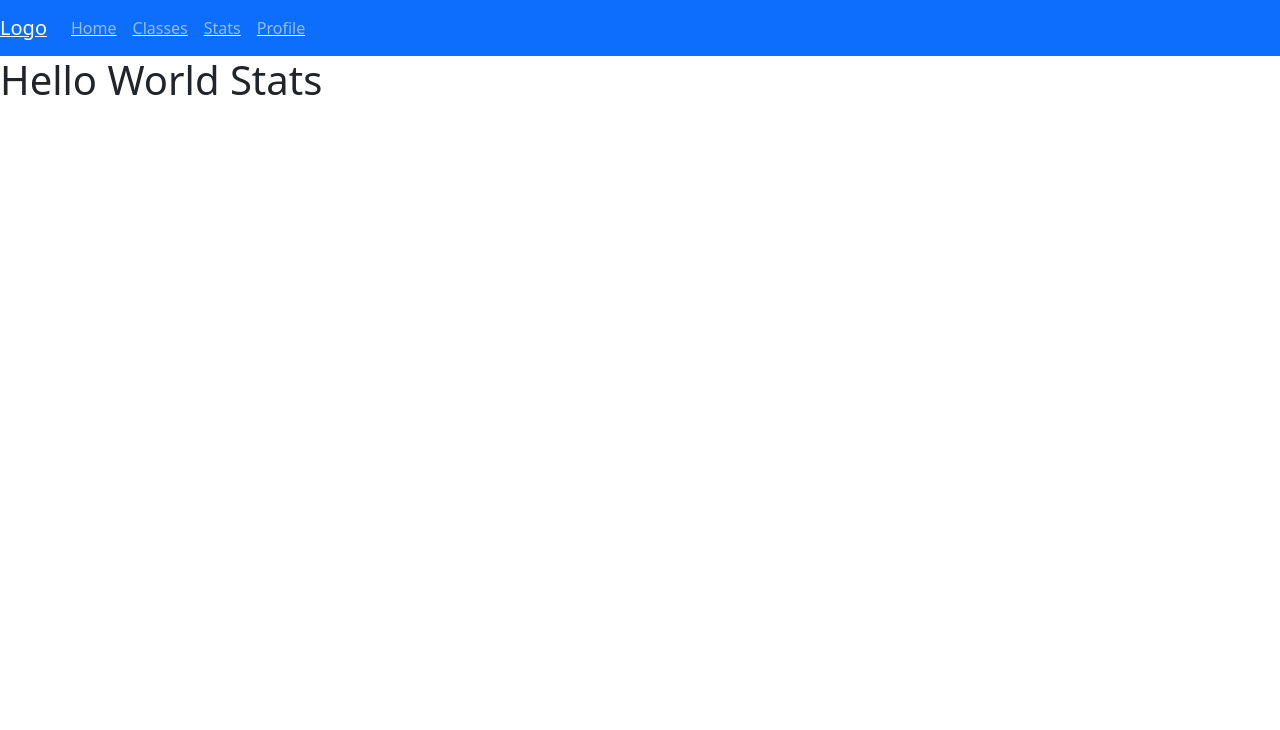
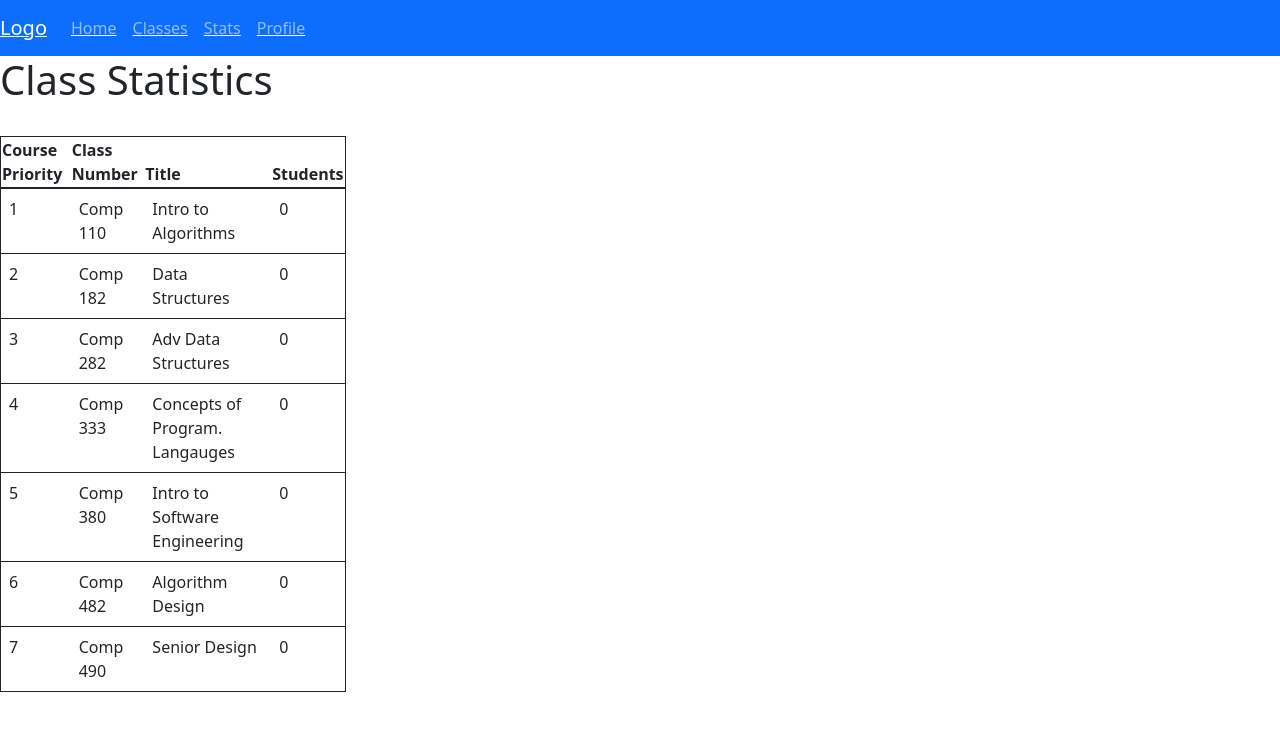
Before and after one commit to heymaster422/comp583waitlistify, a React (Create React App) app: page /Stats in a window 1280 px wide. Shown: the top 730 px of the page. Built offline with nearby package versions, Linux system fonts and the light colour scheme; no server answers.

Commit message:
Add files via upload

```diff
--- a/src/components/Pages/Classes.jsx
+++ b/src/components/Pages/Classes.jsx
@@ -1,5 +1,5 @@
-import React, {useState, Component} from 'react'
-import {Link} from 'react-router-dom';
+import React, { useState, Component } from 'react'
+import { Link } from 'react-router-dom';
 import Nav from "../Nav/Nav";
 import Axios from "axios";
 
@@ -16,6 +16,13 @@ import {
 import { FirebaseError } from 'firebase/app';
 
 
+export var Temp3 = 0;
+export var count182 = 0;
+export var count282 = 0;
+export var count333 = 0;
+export var count380 = 0;
+export var count482 = 0;
+export var count490 = 0;
 
 export default function Classes() {
     //this is the javascript portion
@@ -24,13 +31,20 @@ export default function Classes() {
     const [count2, setCount2] = useState(0);
     const [count3, setCount3] = useState(0);
     //below are variables for classes, storage variable and function to set
-    var [Temp3, setTemp3] = useState(0); //110
-    var [count182, setcount182] = useState(0); //182
-    var [count282, setcount282] = useState(0); //282
-    var [count333, setcount333] = useState(0); //333
-    var [count380, setcount380] = useState(0); //380
-    var [count482, setcount482] = useState(0); //482
-    var [count490, setcount490] = useState(0); //490
+    var setTemp3 = 0;
+    var setcount182 = 0;
+    var setcount282 = 0;
+    var setcount333 = 0;
+    var setcount380 = 0;
+    var setcount482 = 0;
+    var setcount490 = 0;
+    [Temp3, setTemp3] = useState(0); //110
+    [count182, setcount182] = useState(0); //182
+    [count282, setcount282] = useState(0); //282
+    [count333, setcount333] = useState(0); //333
+    [count380, setcount380] = useState(0); //380
+    [count482, setcount482] = useState(0); //482
+    [count490, setcount490] = useState(0); //490
 
     //more firebase stuff
     const firebaseConfig = {
@@ -59,7 +73,7 @@ export default function Classes() {
         .then((snapshot) => {
             let counter = [];
             snapshot.docs.forEach((doc) => {
-        counter.push({ ...doc.data(), id: doc.id})
+                counter.push({ ...doc.data(), id: doc.id })
             })
             //puts data into variables
             Temp3 = counter[0].number;
@@ -88,8 +102,8 @@ export default function Classes() {
     }*/
 
     //below are functions to update the counter
-    function myFunc(x){ //if x is 0, add 1, if 0 subtract
-        if(x == 0){//add
+    function myFunc(x) { //if x is 0, add 1, if 0 subtract
+        if (x == 0) {//add
             Temp3++; //increment variable to increase it
             setTemp3(Temp3) //set the display to new value
             const docRef = doc(db, 'counter', 'count') //grab firestore reference
@@ -98,7 +112,7 @@ export default function Classes() {
                 number: Temp3
             })
         }
-        if(x == 1){//subtract
+        if (x == 1) {//subtract
             Temp3--;
             setTemp3(Temp3)
             const docRef = doc(db, 'counter', 'count')
@@ -110,8 +124,8 @@ export default function Classes() {
 
     }
 
-    function Func182(x){
-        if(x == 0){
+    function Func182(x) {
+        if (x == 0) {
             count182++;
             setcount182(count182)
             const docRef = doc(db, 'counter', 'count182')
@@ -120,7 +134,7 @@ export default function Classes() {
                 number: count182
             })
         }
-        else if(x == 1){
+        else if (x == 1) {
             count182--;
             setcount182(count182)
             const docRef = doc(db, 'counter', 'count182')
@@ -132,8 +146,8 @@ export default function Classes() {
 
     }
 
-    function Func282(x){
-        if(x == 0){
+    function Func282(x) {
+        if (x == 0) {
             count282++;
             setcount282(count282)
             const docRef = doc(db, 'counter', 'count282')
@@ -142,7 +156,7 @@ export default function Classes() {
                 number: count282
             })
         }
-        if(x == 1){
+        if (x == 1) {
             count282--;
             setcount282(count282)
             const docRef = doc(db, 'counter', 'count282')
@@ -154,8 +168,8 @@ export default function Classes() {
 
     }
 
-    function Func333(x){
-        if(x == 0){
+    function Func333(x) {
+        if (x == 0) {
             count333++;
             setcount333(count333)
             const docRef = doc(db, 'counter', 'count333')
@@ -164,7 +178,7 @@ export default function Classes() {
                 number: count333
             })
         }
-        if(x == 1){
+        if (x == 1) {
             count333--;
             setcount333(count333)
             const docRef = doc(db, 'counter', 'count333')
@@ -176,8 +190,8 @@ export default function Classes() {
 
     }
 
-    function Func380(x){
-        if(x == 0){
+    function Func380(x) {
+        if (x == 0) {
             count380++;
             setcount380(count380)
             const docRef = doc(db, 'counter', 'count380')
@@ -186,7 +200,7 @@ export default function Classes() {
                 number: count380
             })
         }
-        if(x == 1){
+        if (x == 1) {
             count380--;
             setcount380(count380)
             const docRef = doc(db, 'counter', 'count380')
@@ -198,8 +212,8 @@ export default function Classes() {
 
     }
 
-    function Func482(x){
-        if(x == 0){
+    function Func482(x) {
+        if (x == 0) {
             count482++;
             setcount482(count482)
             const docRef = doc(db, 'counter', 'count482')
@@ -208,7 +222,7 @@ export default function Classes() {
                 number: count482
             })
         }
-        if(x == 1){
+        if (x == 1) {
             count482--;
             setcount482(count482)
             const docRef = doc(db, 'counter', 'count482')
@@ -220,8 +234,8 @@ export default function Classes() {
 
     }
 
-    function Func490(x){
-        if(x == 0){
+    function Func490(x) {
+        if (x == 0) {
             count490++;
             setcount490(count490)
             const docRef = doc(db, 'counter', 'count490')
@@ -230,7 +244,7 @@ export default function Classes() {
                 number: count490
             })
         }
-        if(x == 1){
+        if (x == 1) {
             count490--;
             setcount490(count490)
             const docRef = doc(db, 'counter', 'count490')
@@ -242,16 +256,16 @@ export default function Classes() {
 
     }
     //below is html, for some reason react is like this idk
-    return(
+    return (
 
         <div>
             <Nav />
 
             <h1>Class Enrollment</h1>
 
-            <div class= "table">
+            <div>
                 <h2>Class List</h2>
-                <table>
+                <table class="table">
                     <tr>
                         <th>Class Number</th>
                         <th>Class Title</th>
--- a/src/components/Pages/Stats.jsx
+++ b/src/components/Pages/Stats.jsx
@@ -1,12 +1,88 @@
-import React, {useState} from 'react'
+import React, { Component, setState } from 'react'
+import { Link } from 'react-router-dom';
 import Nav from "../Nav/Nav";
+import Axios from "axios";
+import { Temp3, count182, count282, count333, count380, count482, count490 } from './Classes';
 
-export default function Stats() {
+class Stats extends Component {
+    constructor(props) {
+        super(props);
+        this.state = {
+            classes: [
+                { priority: '1', number: 'Comp 110', title: 'Intro to Algorithms', students: Temp3 },
+                { priority: '2', number: 'Comp 182', title: 'Data Structures', students: count182 },
+                { priority: '3', number: 'Comp 282', title: 'Adv Data Structures', students: count282 },
+                { priority: '4', number: 'Comp 333', title: 'Concepts of Program. Langauges', students: count333 },
+                { priority: '5', number: 'Comp 380', title: 'Intro to Software Engineering', students: count380 },
+                { priority: '6', number: 'Comp 482', title: 'Algorithm Design', students: count482 },
+                { priority: '7', number: 'Comp 490', title: 'Senior Design', students: count490 }
+            ],
+            temp: { priority: '1', number: '1', title: '1', students: '1' }
+        }
+    }
 
-    return(
-        <div>
-            <Nav />
-            <h1>Hello World Stats</h1>
-        </div>
-    )
+    renderTableData() {
+        this.state.classes[0].priority = 1;
+        for (var j = 0; j < 6; j++) {
+            for (var i = 0; i < 6; i++) {
+                if (this.state.classes[i].students < this.state.classes[i + 1].students) {
+                    this.state.temp = this.state.classes[i];
+                    this.state.classes[i] = this.state.classes[i + 1];
+                    this.state.classes[i + 1] = this.state.temp;
+                }
+            }
+        }
+
+        for (var j = 0; j < 6; j++) {
+            for (var i = 0; i < 6; i++) {
+                var temp = 0;
+                if (this.state.classes[i].priority > this.state.classes[i + 1].priority) {
+                    temp = this.state.classes[i].priority;
+                    this.state.classes[i].priority = this.state.classes[i + 1].priority;
+                    this.state.classes[i + 1].priority = temp;
+                }
+            }
+        }
+
+        return this.state.classes.map((sch, index) => {
+            const { priority, number, title, students } = sch;
+            const i = 1;
+            return (
+                <tr key={priority} >
+                    <td>{priority}</td>
+                    <td>{number}</td>
+                    <td>{title}</td>
+                    <td>{students}</td>
+                </tr>
+            );
+        })
+    }
+
+
+
+    render() {
+        return (
+            <div>
+                <Nav />
+                <body></body>
+
+                <h1>Class Statistics</h1><br />
+
+                <table id='sch' class='table'>
+                    <thead>
+                        <th>Course Priority</th>
+                        <th>Class Number</th>
+                        <th>Title</th>
+                        <th>Students</th>
+                    </thead>
+                    <tbody>
+                        {this.renderTableData()}
+                    </tbody>
+                </table>
+
+            </div>
+        )
+    }
 }
+
+export default Stats;
```
Lines whose indentation alone changed are shown as unchanged.
